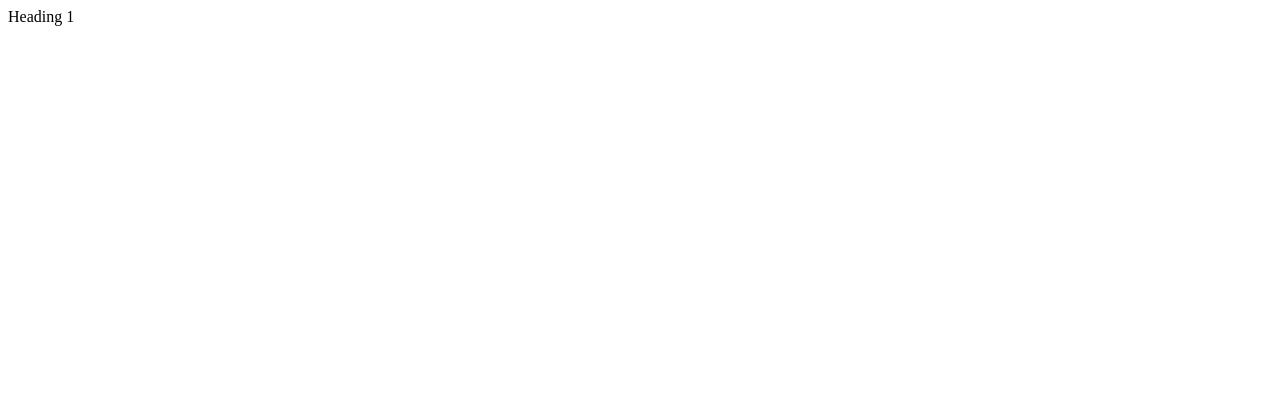
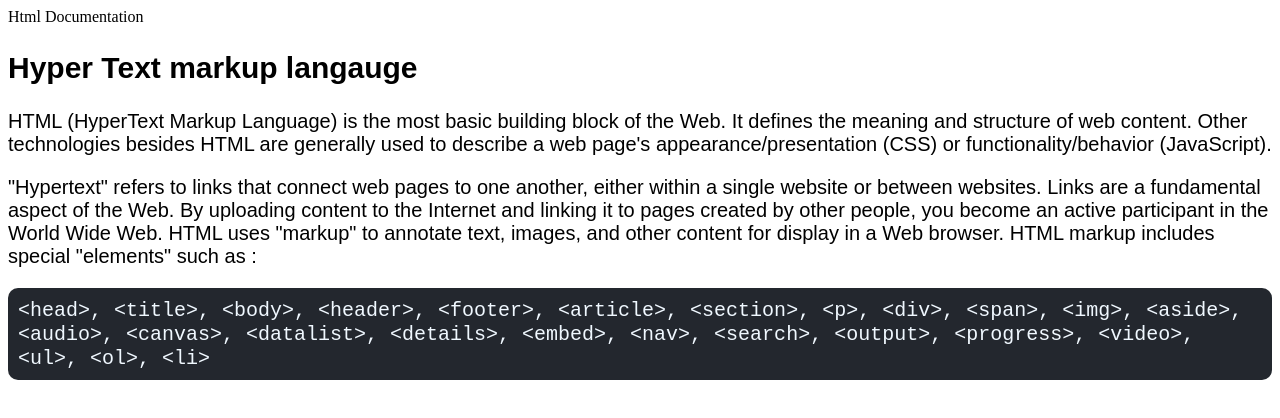
Before and after one commit to Rudraksha-007/myFreecodeCampprojects, a plain HTML site: page Project-3/index.html in a window 1280 px wide. Drawn offline with Linux system fonts and the light colour scheme.

Commit message:
basic structure for project 3 done

```diff
--- a/Project-3/index.html
+++ b/Project-3/index.html
@@ -1,5 +1,6 @@
 <!DOCTYPE html>
 <html lang="en">
+
 <head>
     <meta charset="utf-8">
     <title>
@@ -9,9 +10,43 @@
     <meta name="viewport" content="width=device-width, initial-scale=1">
     <link rel="stylesheet" href="styles.css">
 </head>
+
 <body>
-       <div class="borde    r">
-        Heading 1
+    <nav id="navbar">
+        <header>
+            Html Documentation
+        </header>
+        <ul>
+
+        </ul>
+    </nav>
+    <main id="main-doc">
+        <section class="main-section">
+            <header>
+                <h1 class="head">
+                    Hyper Text markup langauge
+                </h1>
+            </header>
+            <p>
+                HTML (HyperText Markup Language) is the most basic building block of the Web. It defines the
+                meaning and structure of web content. Other technologies besides HTML are generally used to
+                describe a web page's appearance/presentation (CSS) or functionality/behavior (JavaScript).
+            </p>
+            <p>
+                "Hypertext" refers to links that connect web pages to one another, either within a single
+                website or between websites. Links are a fundamental aspect of the Web. By uploading content to
+                the Internet and linking it to pages created by other people, you become an active participant
+                in the World Wide Web.
+                HTML uses "markup" to annotate text, images, and other content for display in a Web browser.
+                HTML markup includes special "elements" such as :
+            </p>
+            <div class="codebox">
+                <code>
+                            &lt;head&gt;, &lt;title&gt;, &lt;body&gt;, &lt;header&gt;, &lt;footer&gt;, &lt;article&gt;, &lt;section&gt;, &lt;p&gt;, &lt;div&gt;, &lt;span&gt;, &lt;img&gt;, &lt;aside&gt;, &lt;audio&gt;, &lt;canvas&gt;, &lt;datalist&gt;, &lt;details&gt;, &lt;embed&gt;, &lt;nav&gt;, &lt;search&gt;, &lt;output&gt;, &lt;progress&gt;, &lt;video&gt;, &lt;ul&gt;, &lt;ol&gt;, &lt;li&gt;
+                        </code>
             </div>
+    </main>
+    <!-- okay -->
 </body>
+
 </html>
--- a/Project-3/styles.css
+++ b/Project-3/styles.css
@@ -1,10 +1,30 @@
 body{
     background-color: rgb(255, 255, 255);
 }
-.border{
-    width:40vw;
+.main{
+    background-color: wheat;
+    height: max-content;
+    padding:10px;
+    width: 70%;
+}
+.navbar{
     background-color: aliceblue;
-    height: max-content;
-    margin-left: 0;
+    border-radius: 10px;
+    height: min-content;
 
 }
+.main-section{
+    font-family: Arial, Helvetica, sans-serif;
+    font-size: 20px;
+    text-wrap: wrap;
+    width: 100%;
+}
+.head{
+    font-family: Arial, Helvetica, sans-serif;
+}
+.codebox{
+    background-color: rgb(35, 39, 46);
+    color:aliceblue;
+    border-radius: 10px;
+    padding: 10px;
+}
```
Lines whose indentation alone changed are shown as unchanged.
